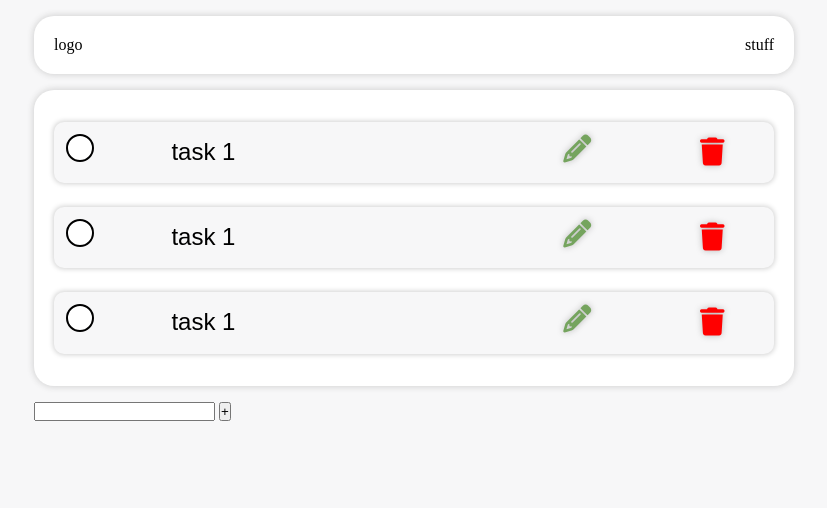
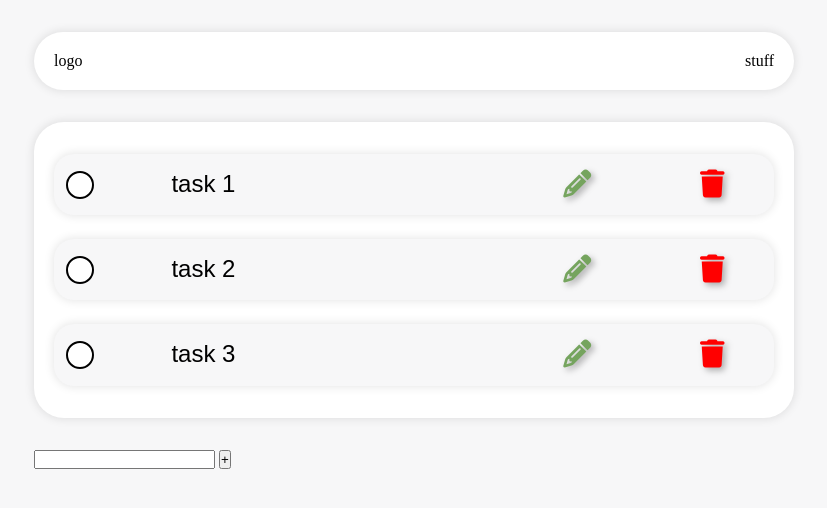
Before and after one commit to DevUn-known/stuff-to-do, a website: page public/index.html in a window 1280 px wide. Shown: the whole page, without its empty margins (226-1053 px from the left). Drawn offline with Linux system fonts and the light colour scheme.

Commit message:
polished shadows & removed to test console logs

```diff
--- a/public/brapp.js
+++ b/public/brapp.js
@@ -12,8 +12,7 @@ tasks.forEach(task => {
         titleInput.classList.toggle('striked');
     });
     // buttons
-    const editBtn = task.querySelector('button.edit');
-    console.log(editBtn);
+    const editBtn = task.querySelector('button.edit')
     const saveBtn = task.querySelector('button.save');
     const deleteBtn = task.querySelector('button.delete');
     editBtn.addEventListener('click', e => {
@@ -28,10 +27,8 @@ tasks.forEach(task => {
     saveBtn.addEventListener('click', e => {
         setTimeout(() => {
             saveBtn.classList.add('hidden');
-            console.log(editBtn.classList);
             editBtn.classList.remove('hidden');
             titleInput.disabled = true;
-            console.log(titleInput.disabled);
         }), 1000
     });
 });
--- a/public/index.html
+++ b/public/index.html
@@ -30,7 +30,7 @@
                 </li>
                 <li>
                     <span class="checkbox"></span>
-                    <input class="task-title" type="text" value="task 1" disabled="true">
+                    <input class="task-title" type="text" value="task 2" disabled="true">
                     <div class="update-btns">
                         <button type="button" class="edit"><i class="fa-solid fa-pencil"></i></button>
                         <button type="button" class="save hidden"><i class="fa-solid fa-floppy-disk"></i></button>
@@ -39,7 +39,7 @@
                 </li>
                 <li>
                     <span class="checkbox"></span>
-                    <input class="task-title" type="text" value="task 1" disabled="true">
+                    <input class="task-title" type="text" value="task 3" disabled="true">
                     <div class="update-btns">
                         <button type="button" class="edit"><i class="fa-solid fa-pencil"></i></button>
                         <button type="button" class="save hidden"><i class="fa-solid fa-floppy-disk"></i></button>
--- a/public/style.css
+++ b/public/style.css
@@ -30,17 +30,17 @@ li {
 /* Group styles */
 
 #nav-bar, #tasks {
-  box-shadow: 0 0 6px 1px lightgrey;
+  box-shadow: 0 0 10px 1px rgba(0, 0, 0, 0.1);
 }
 
 #tasks li {
-  box-shadow: 0 0 5px 1px lightgrey;
+  box-shadow: 0 0 10px 1px rgba(0, 0, 0, 0.1);
 }
 
 #nav-bar, #tasks {
   background-color: var(--back-sec);
-  margin: 1em auto;
-  border-radius: 20px;
+  margin: 2em auto;
+  border-radius: 30px;
   padding: 1.25em;
 }
 
@@ -74,7 +74,8 @@ li {
   width: 100%;
   margin: 0.75em auto;
   padding: 0.75em;
-  border-radius: 10px;
+  border-radius: 20px;
+  align-items: center;
 }
 
 .task-title {
@@ -143,8 +144,11 @@ li {
   background-color: transparent;
   border: none;
   cursor: pointer;
-  filter: drop-shadow(0 0 3px #b7b7b7);
   transition: transform 0.1s;
+}
+
+#tasks li button i {
+  filter: drop-shadow(3px 3px 3px rgba(0, 0, 0, 0.3));
 }
 
 #tasks li button:active {
```
